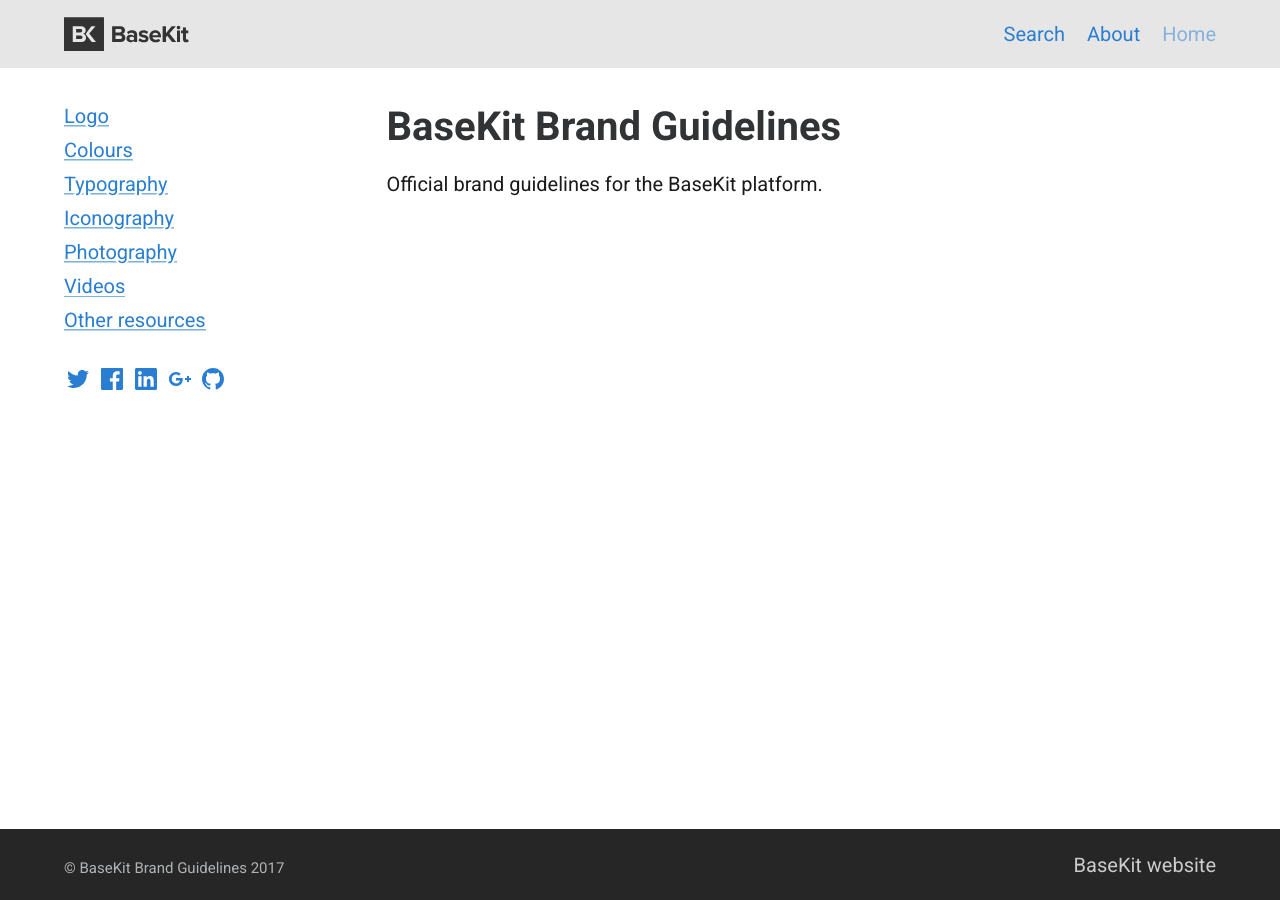
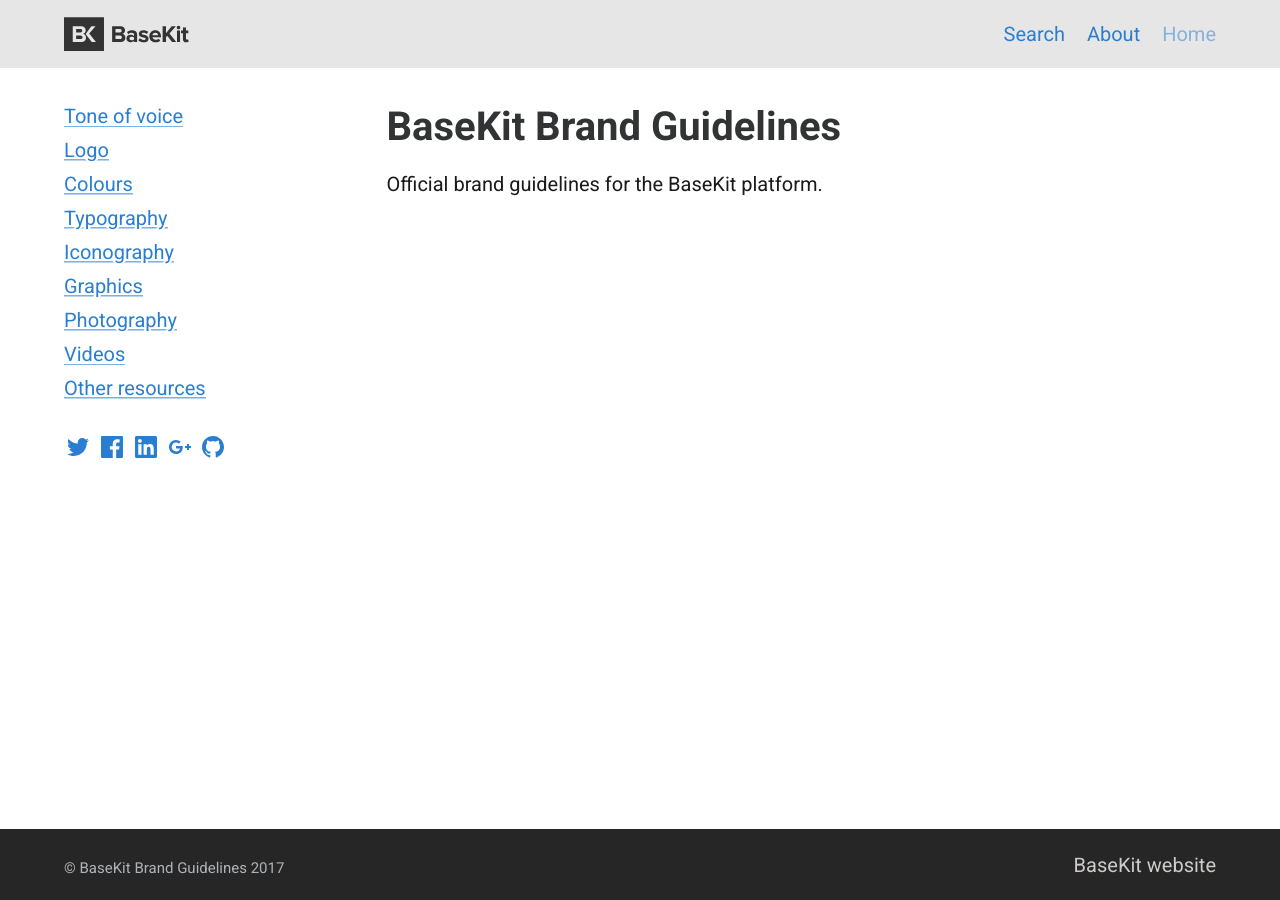
Before and after one commit to basekit/basekitbrand.com, a Jekyll site: the page built from index.md, in a window 1280 px wide. Built offline with Jekyll 4.4.1, drawn with Linux system fonts in a browser that asks for light colours.

Commit message:
Updated Config

```diff
--- a/_config.yml
+++ b/_config.yml
@@ -62,10 +62,12 @@ navigation_header:
   About: "/about/"
   Home: "/"
 navigation_aside:
+  Tone of voice: "/tone-of-voice/"
   Logo: "/logo/"
   Colours: "/colours/"
   Typography: "/typography/"
   Iconography: "/iconography/"
+  Graphics: "/graphics/"
   Photography: "/photography/"
   Videos: "/videos/"
   Other resources: "/other/"
```
